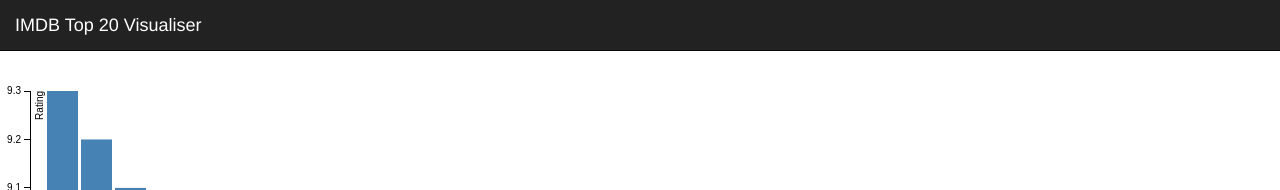
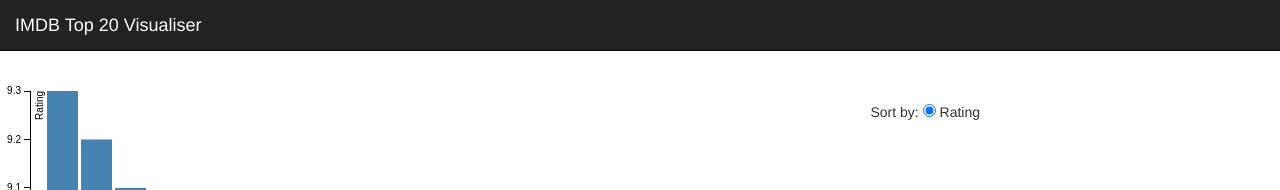
Before and after one commit to owennw/imdb-50, a plain HTML site: page index.html in a window 1280 px wide. Shown: the top 190 px of the page. Drawn offline with nearby package versions, Linux system fonts and the light colour scheme.

Commit message:
Add radio button

```diff
--- a/css/app.css
+++ b/css/app.css
@@ -20,3 +20,9 @@
 .x.axis path {
   display: none;
 }
+
+form {
+  position: absolute;
+  top: 100px;
+  right: 300px;
+}
--- a/index.html
+++ b/index.html
@@ -15,6 +15,9 @@
         </div>
     </nav>
 
+    <form>
+        <div>Sort by: <input type="radio" value="Rating" checked /> Rating</div>
+    </form>
     <svg class="chart"></svg>
 
     <script src="https://cdnjs.cloudflare.com/ajax/libs/d3/3.5.6/d3.min.js"></script>
```
